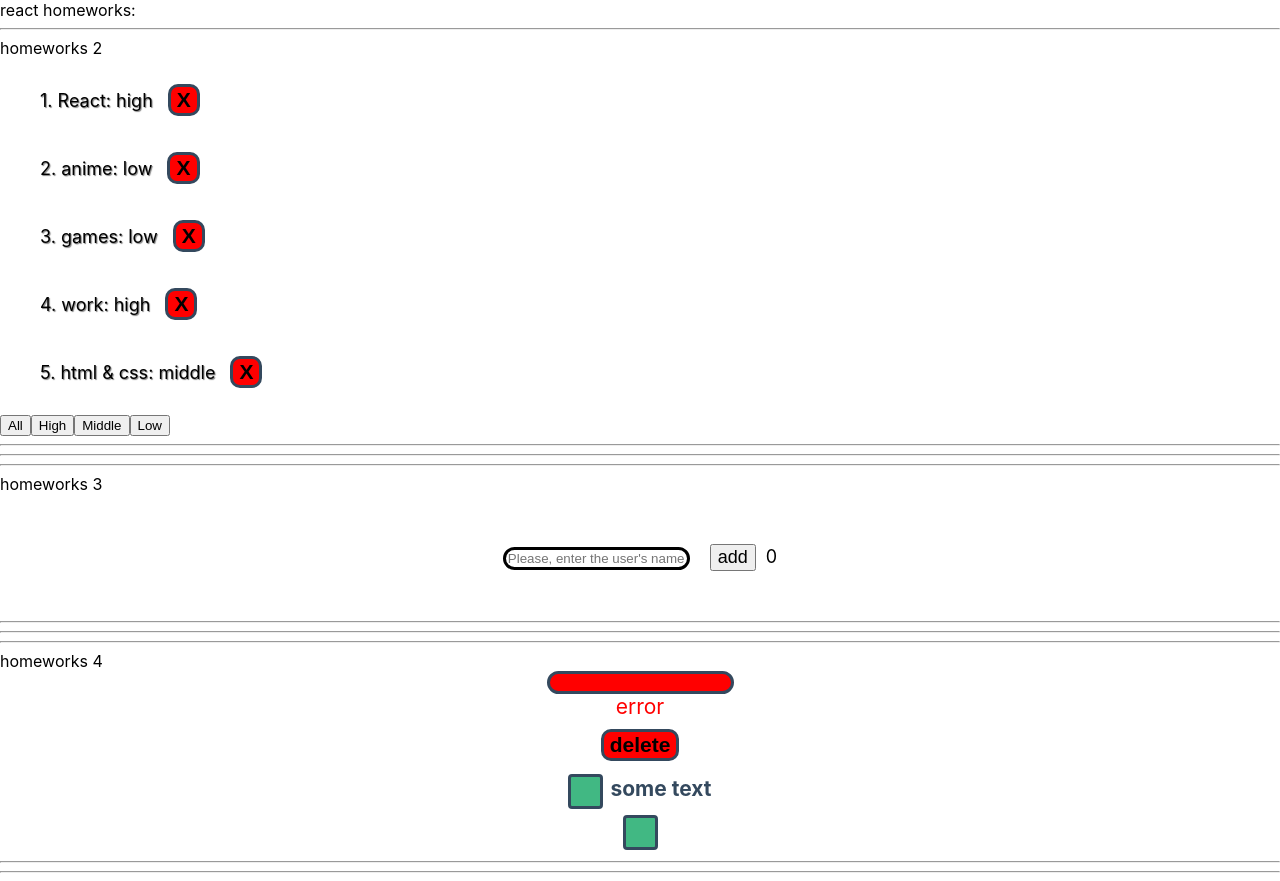
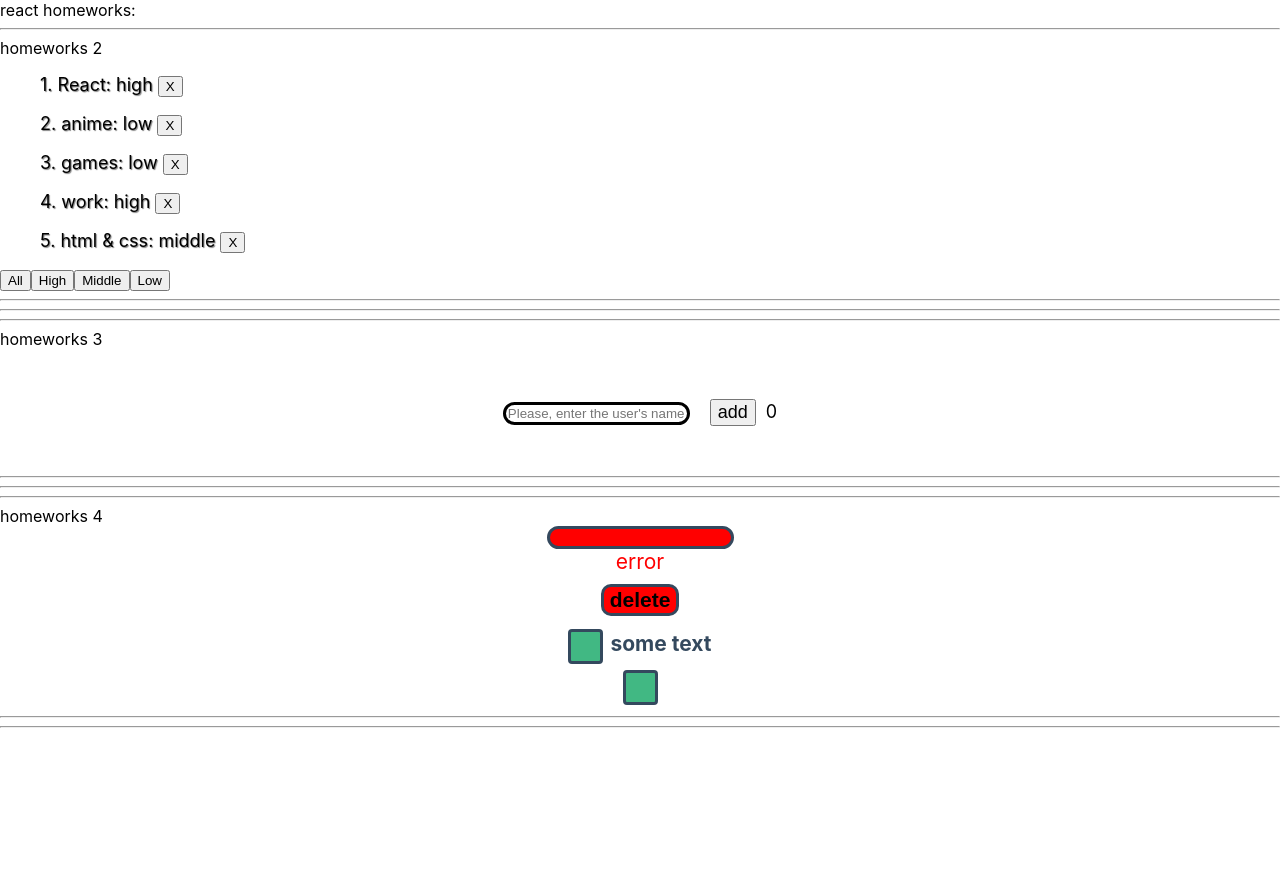
Before and after one commit to pmuzychenko/react-homeworks, a React (Create React App) app: page / in a window 1280 px wide. After the commit the page ends 800 px from the top, so only its background shows below. Built offline with nearby package versions, Linux system fonts and the light colour scheme.

Commit message:
feat: change default button on SuperButton

```diff
--- a/src/p2-homeworks/h2/Affair.tsx
+++ b/src/p2-homeworks/h2/Affair.tsx
@@ -18,8 +18,7 @@ function Affair(props: AffairPropsType) {
         <div className={styles.affairBlock}>
             <ul>
                 <li><span> {props.affair._id}. {props.affair.name}: {props.affair.priority} </span>
-                    <SuperButton red onClick={deleteCallback}>X</SuperButton>
-                    {/*<button onClick={deleteCallback}>X</button>*/}
+                    <SuperButton onClick={deleteCallback}>X</SuperButton>
                 </li>
             </ul>
         </div>
```
Also changed, not shown: 1 other file (tests, documents, lock files or other folders).
